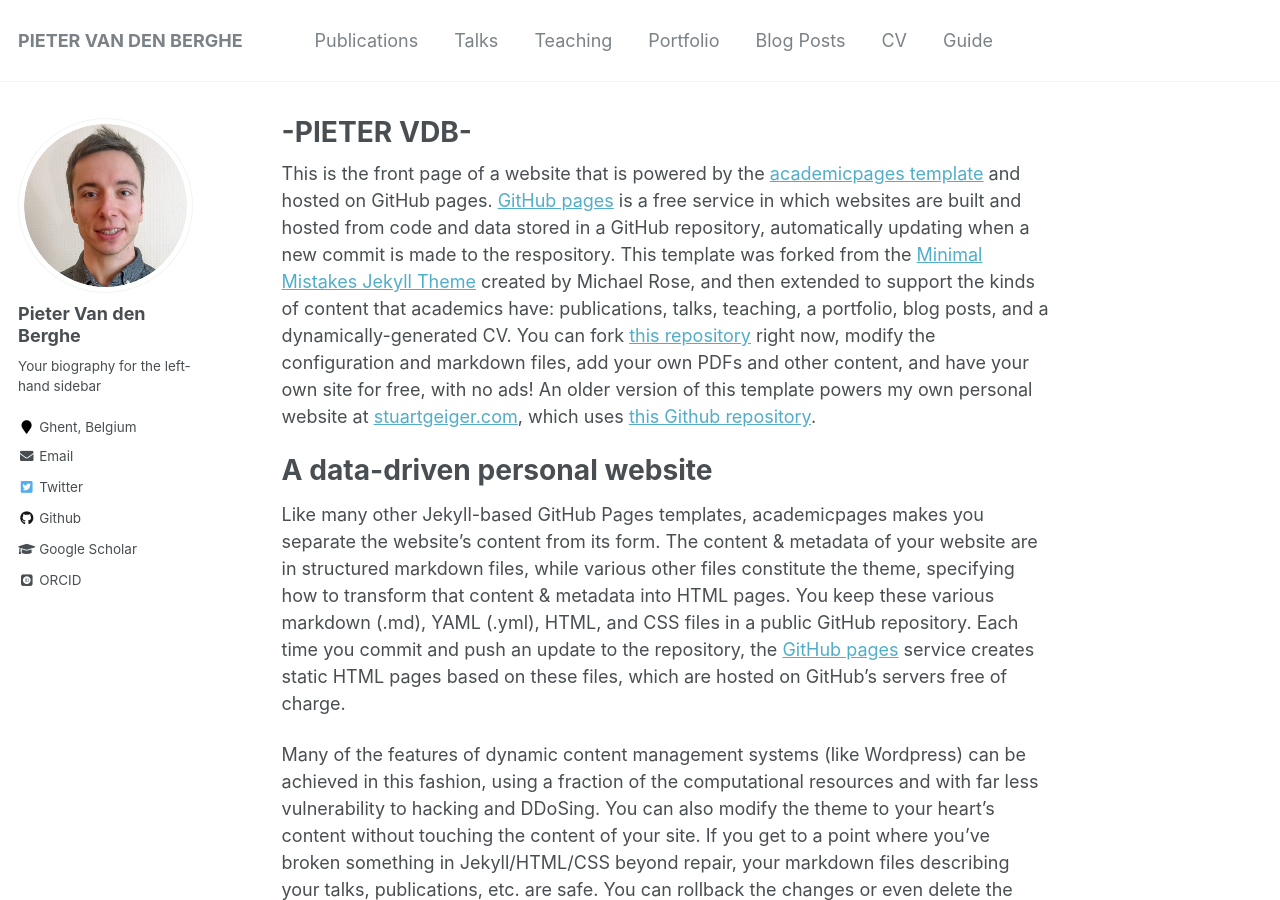
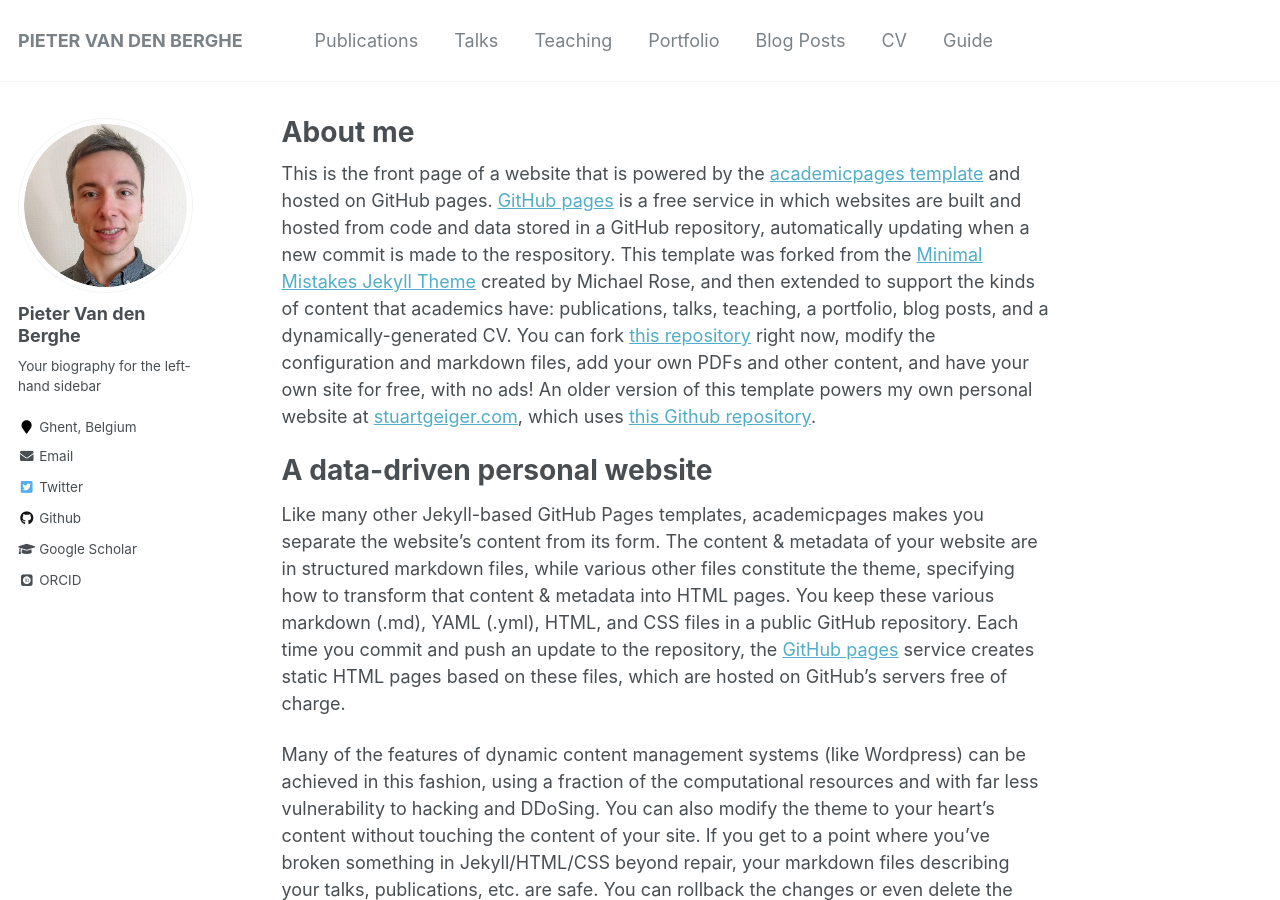
Before and after one commit to pivdnber/pivdnber.github.io, a Jekyll site: the page built from _pages/about.md, in a window 1280 px wide and 900 px high. Built offline with Jekyll 4.4.1, drawn with Linux system fonts in a browser that asks for light colours; some web fonts are replaced.

Commit message:
Change title to 'about me'

```diff
--- a/_pages/about.md
+++ b/_pages/about.md
@@ -1,6 +1,6 @@
 ---
 permalink: /
-title: "-PIETER VDB-"
+title: "About me"
 excerpt: "About me"
 author_profile: true
 redirect_from:
```
